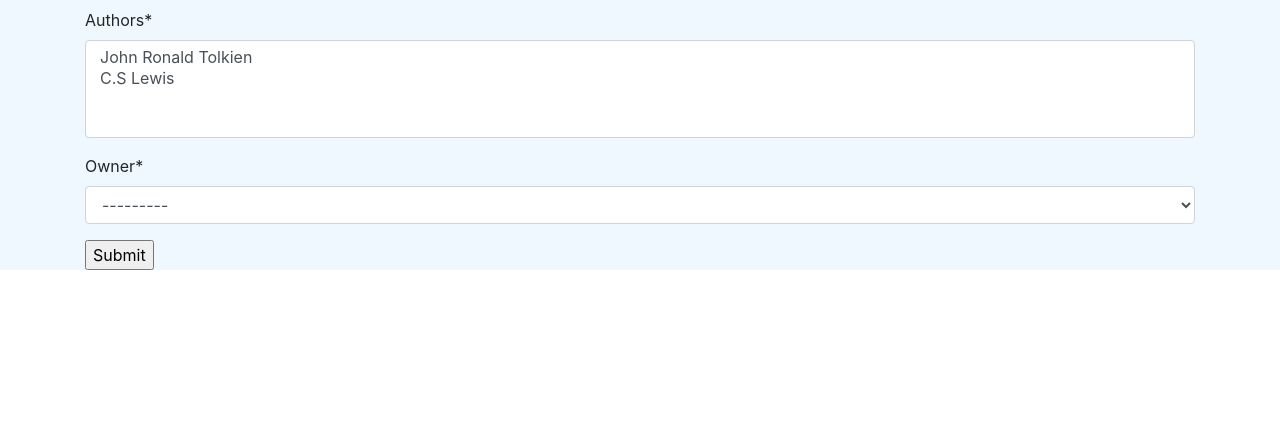
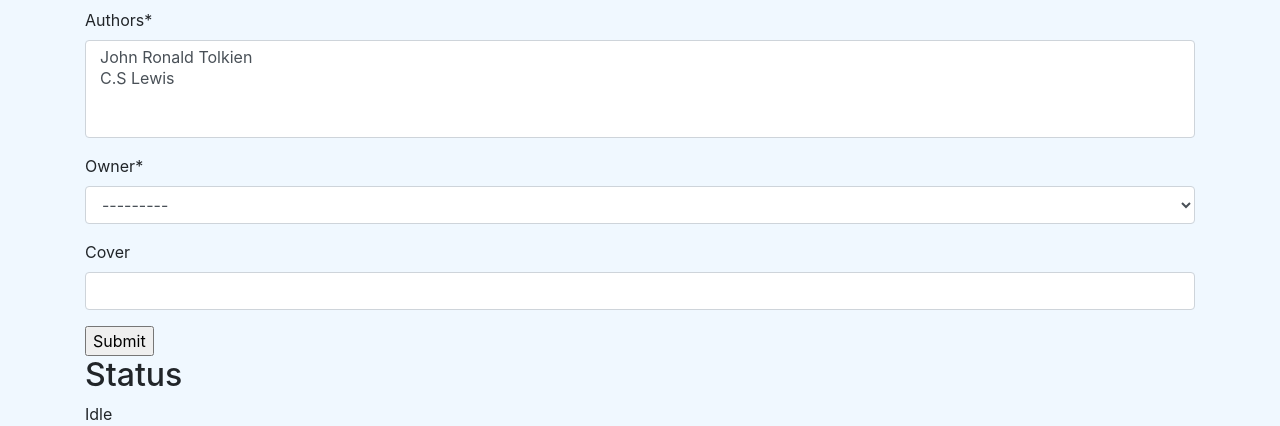
Before and after one commit to jyfoo213/tgc8-django-bookreviews, a Django app: page /books/book/create in a window 1280 px wide. Shown: the part 878-1304 px from the top of the page. Before the commit the page ends 1148 px from the top, so only its background shows below. Run offline with Django 3.2, Linux system fonts and the light colour scheme; a user stored in the database is signed in; data comes from the database, SQL or seed files in the repository; both versions use the stored data as it was after the commit; some libraries are stand-ins or nearby versions.

Commit message:
Added cloudinary image upload

```diff
--- a/books/forms.py
+++ b/books/forms.py
@@ -1,11 +1,13 @@
 from django import forms
 from .models import Book, Publisher, Author, Genre, Tag
+from cloudinary.forms import CloudinaryJsFileField
 
 
 class BookForm(forms.ModelForm):
     class Meta:
         model = Book
         fields = ('__all__')
+    cover = CloudinaryJsFileField()
 
 
 class PublisherForm(forms.ModelForm):
--- a/books/models.py
+++ b/books/models.py
@@ -1,5 +1,6 @@
 from django.db import models
 from django.contrib.auth.models import User
+from cloudinary.models import CloudinaryField
 
 # Create your models here.
 
@@ -36,6 +37,8 @@
     authors = models.ManyToManyField('Author')
 
     owner = models.ForeignKey(User, on_delete=models.CASCADE)
+
+    cover = CloudinaryField()
 
     # toString function -- it allows us to state the string representation
     # of a class
--- a/books/templates/books/book_details.template.html
+++ b/books/templates/books/book_details.template.html
@@ -1,7 +1,9 @@
 {% extends 'base.template.html' %}
+{% load cloudinary %}
 
 {% block content %}
 <h1>{{book.title}}</h1>
+{% cloudinary book.cover %}
 <ul>
     <li>ISBN: {{book.ISBN}}</li>
     <li>Genre: {{book.genre.title}}</li>
--- a/books/templates/books/create_book.template.html
+++ b/books/templates/books/create_book.template.html
@@ -1,9 +1,68 @@
 {% extends 'base.template.html'%}
 {% load crispy_forms_tags %}
+{% load cloudinary %}
+{% load static %}
+
 {% block content%}
-    <form method="POST">
-    {% csrf_token %}
-    {{ form|crispy }}
-    <input type="submit"/>
-    </form>
+<form method="POST" id="form">
+  {% csrf_token %} {{ form|crispy }}
+  <input type="submit" />
+</form>
+
+<div class="status">
+  <h2>Status</h2>
+  <span class="status_value">Idle</span>
+</div>
+
+<div class="uploaded_info_folder"></div>
+
 {%endblock%}
+
+{%block js%}
+{% cloudinary_includes %}
+{% cloudinary_js_config %}
+
+<script>
+  function prettydump(obj) {
+      ret = ""
+      $.each(obj, function(key, value) {
+          ret += "<tr><td>" + key + "</td><td>" + value + "</td></tr>";
+      });
+      return ret;
+  }
+
+  $(function(){
+        $("#form input[type='file']").cloudinary_fileupload({
+            dropZone: "#form",
+            start:function(){
+                $('.status_value').text("Starting direct upload")
+            },
+            progress: function(){
+                $('.status_value').text('uploading')
+            }
+        })
+        .on('cloudinarydone', function(e, data){
+            $('.status_value').text('Updating backend');
+            let info = $('<div class="uploaded_info"/>')
+            $(info).append(
+                "<div class='data'/>"
+            ).append(prettydump(data.result));
+
+            $(info).append(
+                $('<div class="image"/>').append(
+                    $.cloudinary.image(data.result.public_id,{
+                        format: data.result.format,
+                        width: 150,
+                        height: 150,
+                        crop: 'fill'
+                    })
+                )
+
+            ) //end append
+            $('.uploaded_info_folder').append(info);
+            $('#form input[type="file"]').remove();
+        });
+
+  })
+</script>
+{%endblock%}
--- a/templates/base.template.html
+++ b/templates/base.template.html
@@ -28,8 +28,12 @@
 
     <!-- Optional JavaScript -->
     <!-- jQuery first, then Popper.js, then Bootstrap JS -->
-    <script src="https://code.jquery.com/jquery-3.2.1.slim.min.js" integrity="sha384-KJ3o2DKtIkvYIK3UENzmM7KCkRr/rE9/Qpg6aAZGJwFDMVNA/GpGFF93hXpG5KkN" crossorigin="anonymous"></script>
+    <script
+        src="https://code.jquery.com/jquery-3.5.1.min.js"
+        integrity="sha256-9/aliU8dGd2tb6OSsuzixeV4y/faTqgFtohetphbbj0="
+        crossorigin="anonymous"></script>
     <script src="https://cdnjs.cloudflare.com/ajax/libs/popper.js/1.12.9/umd/popper.min.js" integrity="sha384-ApNbgh9B+Y1QKtv3Rn7W3mgPxhU9K/ScQsAP7hUibX39j7fakFPskvXusvfa0b4Q" crossorigin="anonymous"></script>
     <script src="https://maxcdn.bootstrapcdn.com/bootstrap/4.0.0/js/bootstrap.min.js" integrity="sha384-JZR6Spejh4U02d8jOt6vLEHfe/JQGiRRSQQxSfFWpi1MquVdAyjUar5+76PVCmYl" crossorigin="anonymous"></script>
+    {%block js%}{%endblock%}
   </body>
 </html>
```
Also changed, not shown: BookReviewsProject/settings.py (+11 -1 lines), books/migrations/0010_book_cover.py (added), db.sqlite3, 1 other file.
